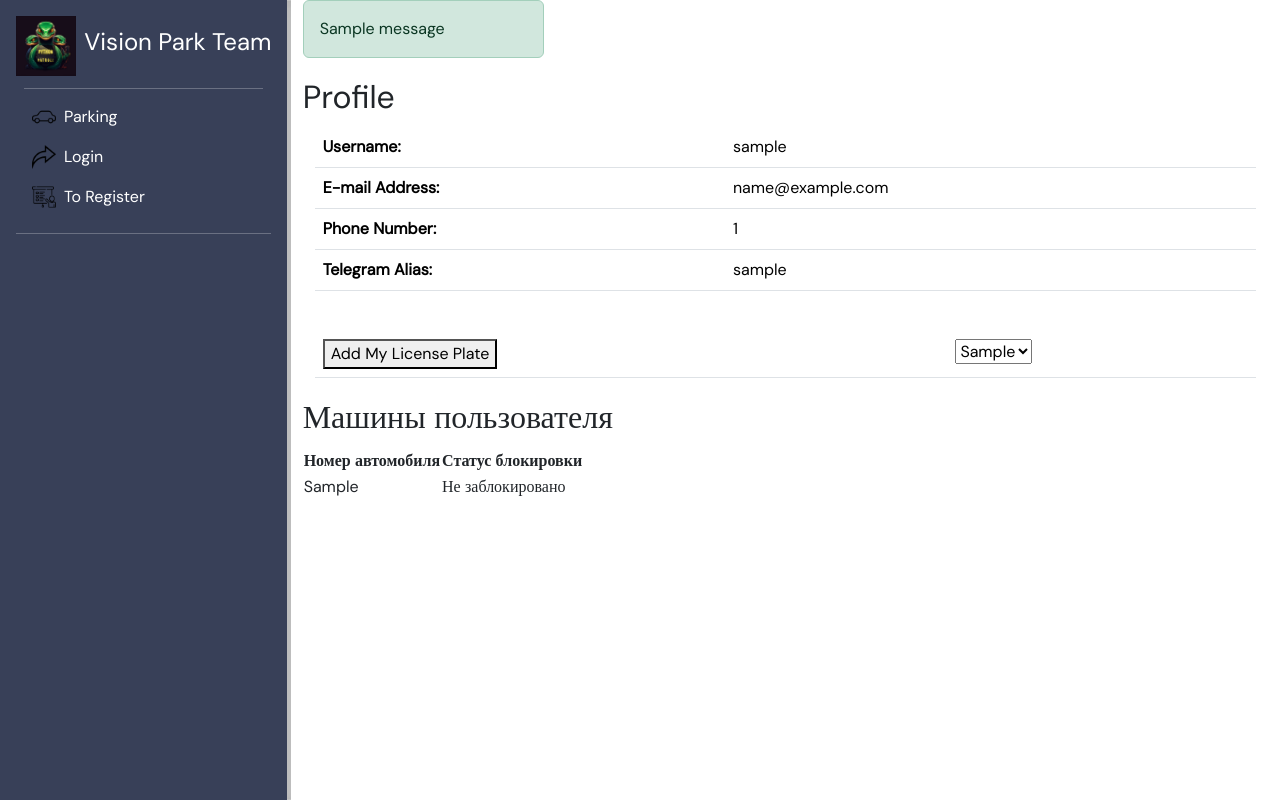
After one commit to Korniev/VisionPark, a Django app: template vision_park/accounts/templates/accounts/profile_add_cars.html in a window 1280 px wide. The commit adds this page. Run offline with Django 5.2, Linux system fonts and the light colour scheme; the template is opened without the code that fills it: most values are stand-ins (such as "Sample title", 1, 10 or a date in 2020); one stand-in notice (Sample message) is shown; some libraries are stand-ins or nearby versions.

Commit message:
Incoming_fnd_Profile

```diff
--- /dev/null
+++ b/vision_park/accounts/templates/accounts/profile_add_cars.html
@@ -0,0 +1,89 @@
+{% extends "vision_park/base.html" %}
+
+{% block content %}
+
+<!-- Виводимо Flash сповіщення-->
+{% if messages %}
+{% for message in messages %}
+<div {% if message.tags %} style="width: 25%;" class="alert alert-{{message.tags}}" {% endif %} role="alert">
+    {{message}}
+</div>
+{% endfor %}
+{% endif %}
+
+<!-- Обробляємо помилки форми які не відносяться до полів -->
+{% if form.errors %}
+<div style="width: 25%;" class="alert alert-danger" role="alert">
+    {{ form.non_field_errors}}
+</div>
+{% endif %}
+
+<h2>Profile</h2>
+  <div class="container" id="photo_result">
+    <table class="table">
+      <tbody>
+        <tr>
+            <th>Username:</th>
+            <td>{{ user_profile.username }}</td>
+        </tr>
+        <tr>
+            <th>E-mail Address:</th>
+            <td>{{ user_profile.email }}</td>
+        </tr>
+        <tr>
+            <th>Phone Number:</th>
+            <td>{{ user_profile.phone_number }}</td>
+        </tr>
+        <tr>
+            <th>Telegram Alias:</th>
+            <td>{{ user_profile.telegram_nickname }}</td>
+        </tr>
+      </tbody>
+    </table>
+    <br>
+    <table class="table">
+      <form method="post" action="{% url 'accounts:profile' %}">
+        {% csrf_token %}
+        <tr>
+            <th><button type="submit">Add My License Plate</button></th>
+            <td>
+              <select name="car_license_plate">
+                {% for car in available_cars %}
+                  <option value="{{ car.license_plate }}">{{ car.license_plate }}</option>
+                {% empty %}
+                  <option value="">Нет доступных машин</option>
+                {% endfor %}
+              </select>
+            </td>
+        </tr>
+      </form>
+    </table>
+  </div>
+
+<h2>Машины пользователя</h2>
+{% if user_cars %}
+  <table>
+    <thead>
+      <tr>
+        <th>Номер автомобиля</th>
+        <th>Статус блокировки</th>
+      </tr>
+    </thead>
+    <tbody>
+      {% for car in user_cars %}
+        <tr>
+          <td>{{ car.license_plate }}</td>
+          <td>{% if car.is_blocked %}Заблокировано{% else %}Не заблокировано{% endif %}</td>
+        </tr>
+      {% empty %}
+        <tr>
+          <td colspan="2">У пользователя нет машин.</td>
+        </tr>
+      {% endfor %}
+    </tbody>
+  </table>
+{% else %}
+  <p>У пользователя нет машин.</p>
+{% endif %}
+
+{% endblock %}
--- a/vision_park/accounts/urls.py
+++ b/vision_park/accounts/urls.py
@@ -7,8 +7,8 @@ app_name = 'accounts'
 urlpatterns = [
     path('register/', views.RegisterView.as_view(), name='register'),
     path('login/', views.LoginView.as_view(), name='login'),
-    path('profile/', views.profile, name='profile'),
-#     path('my-cars/', views.my_cars, name='my_cars'),
+    path('profile/', views.profile_add_car, name='profile'),
+    # path('add_car/', views.profile_add_car, name='add_car'),
 #     path('add-car/', views.add_car, name='add_car'),
 #     path('delete/<int:pk>', views.delete, name='delete'),
 #     path('edit-car/<int:pk>/', views.edit_car, name='edit_car'),
--- a/vision_park/parking_area/models.py
+++ b/vision_park/parking_area/models.py
@@ -7,3 +7,7 @@ class ParkingSpace(models.Model):
 
     def __str__(self):
         return self.number
+
+    @classmethod
+    def get_available_space(cls):
+        return cls.objects.filter(is_occupied=False).first()
--- a/vision_park/recognize/templates/recognize/main.html
+++ b/vision_park/recognize/templates/recognize/main.html
@@ -6,14 +6,14 @@
     <!-- <div class="col-md-4">
             <div class="card bg-primary">
                 <div class="card-body">
-                    <a href="{% url 'recognize:upload' %}" class="btn btn-primary btn-lg btn-block">Upload photo of car</a>
+                    <a href="{% url 'recognize:upload_in' %}" class="btn btn-primary btn-lg btn-block">Upload photo of car</a>
                 </div>
             </div>
         </div> -->
     <div class="col-md-4">
       <!-- <div class="card bg-primary"> -->
         <div class="card-body mx-auto text-center">
-          <a href="{% url 'recognize:upload' %}?type=0" class="btn btn-lg btn-block">
+          <a href="{% url 'recognize:upload_in' %}" class="btn btn-lg btn-block">
             <img style="width: 100%;"
               src="{% static 'recognize/logo-compressed2.jpg' %}"
               title="Upload IN photo of car"
@@ -26,7 +26,7 @@
     <div class="col-md-4">
       <!-- <div class="card bg-success"> -->
         <div class="card-body mx-auto text-center">
-          <a href="{% url 'recognize:upload' %}?type=1" class="btn btn-lg btn-block"
+          <a href="{% url 'recognize:upload_out' %}" class="btn btn-lg btn-block"
             ><img style="width: 100%;"
               src="{% static 'recognize/logo-compressed3.jpg' %}"
               title="Upload OUT photo of car"
--- a/vision_park/recognize/templates/recognize/upload.html
+++ b/vision_park/recognize/templates/recognize/upload.html
@@ -1,5 +1,5 @@
 <!-- photos/templates/upload.html -->
-{% extends "parking/base.html" %} {% block content %} {% if target_type %}
+{% extends "vision_park/base.html" %} {% block content %} {% if target_type %}
 <h1>Upload photo: {{ target_type.desc}}</h1>
 {% else %}
 <h1>Upload photo</h1>
@@ -35,11 +35,11 @@
         <input class="btn btn-primary" type="submit" value="Submit" />
       </li>
       <li class="list-group-item">
-        <a href="{% url 'photos:main' %}" class="btn btn-primary">Back</a>
+        <a href="{% url 'recognize:main' %}" class="btn btn-primary">Back</a>
       </li>
       {% if target_type.desc == "OUT" %}
       <li class="list-group-item">
-        <a href="{% url 'finance:add_pay' %}" class="btn btn-primary">Pay</a>
+        <a href="#" class="btn btn-primary">Pay</a>
       </li>
       {% endif %}
     </ul>
--- a/vision_park/recognize/urls.py
+++ b/vision_park/recognize/urls.py
@@ -7,5 +7,7 @@ urlpatterns = [
     # path("", views.main, name="main"),
     # path("", views.main, name="index"),
     path("main", views.main, name="main"),
-    path("upload", views.upload_file, name="upload"),
+    path("upload_in", views.upload_in, name="upload_in"),
+    path("result_in", views.create_parking_session, name="result_in"),
+    path("upload_out", views.upload_out, name="upload_out"),
 ]
--- /dev/null
+++ b/vision_park/vision_park/static/vision_park/messages.css
@@ -0,0 +1,16 @@
+.messages {
+  list-style-type: none;
+  padding: 0;
+}
+
+.messages li {
+  padding: 10px;
+  margin: 10px 0;
+  border-radius: 5px;
+}
+
+.error {
+  color: #a94442;
+  background-color: #f2dede;
+  border: 1px solid #ebccd1;
+}
--- a/vision_park/vision_park/templates/vision_park/base.html
+++ b/vision_park/vision_park/templates/vision_park/base.html
@@ -20,8 +20,9 @@
     <script src="https://ajax.googleapis.com/ajax/libs/jquery/3.5.1/jquery.min.js"></script>
 
     {% load static %}
+    <link rel="stylesheet" href="{% static 'vision_park/docs.css' %}"/>
+    <link rel="stylesheet" href="{% static 'vision_park/messages.css' %}"/>
     <link rel="stylesheet" href="{% static 'vision_park/styles.css' %}"/>
-    <link rel="stylesheet" href="{% static 'vision_park/docs.css' %}"/>
     <link rel="stylesheet" href="{% static 'vision_park/css/all.min.css' %}"/>
     <link rel="icon" href="{% static 'vision_park/favicon.png' %}"/>
 
@@ -41,37 +42,33 @@
         <ul class="nav nav-pills flex-column">
             <li>
                 <a class="nav-link {% if active_menu == 'parking_area' %}active{% else %}text-white{% endif %}"
-                   href="{% url 'parking_area:parking_area' %}">
-                    <box-icon type='solid' name='parking'></box-icon>
+                    href="{% url 'parking_area:parking_area' %}">
+                    <img src="{% static 'vision_park/1-menu-parking1.png' %}" alt="Parking Icon"
+                         style="width: 24px; height: 24px; float: left; margin-right: 8px;">
                     <span class="nav-item mx-auto">Parking</span>
                 </a>
             </li>
             {% if user.is_authenticated %}
             <li>
-                <a
-                        class="nav-link {% if active_menu == 'accounts' %}active{% else %}text-white{% endif %}"
-                        href="{% url 'accounts:profile' %}"
-                >
-                    <i class="fa-solid fa-user"></i>
+                <a class="nav-link {% if active_menu == 'accounts' %}active{% else %}text-white{% endif %}"
+                    href="{% url 'accounts:profile' %}">
+                    <img src="{% static 'vision_park/6-menu-profile.png' %}" alt="Profile Icon"
+                         style="width: 24px; height: 24px; float: left; margin-right: 8px;">
                     <span class="nav-item">Profile</span>
                 </a>
             </li>
             <li>
-                <a
-                        class="nav-link {% if active_menu == 'finance' %}active{% else %}text-white{% endif %}"
-                        href="#"
-                >
-                    <img src="{% static 'vision_park/3-menu-register.png' %}" alt="Register Icon"
+                <a class="nav-link {% if active_menu == 'finance' %}active{% else %}text-white{% endif %}"
+                    href="#">
+                    <img src="{% static 'vision_park/3-menu-register.png' %}" alt="Finance Icon"
                          style="width: 24px; height: 24px; float: left; margin-right: 8px;">
                     <span class="nav-item">Finance</span>
                 </a>
             </li>
             {% if user.is_superuser %}
             <li>
-                <a
-                        class="nav-link {% if active_menu == 'car_recognize' %}active{% else %}text-white{% endif %}"
-                        href="{% url 'recognize:main' %}"
-                >
+                <a class="nav-link {% if active_menu == 'car_recognize' %}active{% else %}text-white{% endif %}"
+                    href="{% url 'recognize:main' %}">
                     <img src="{% static 'vision_park/4-menu-recognize.png' %}" alt="Recognition Icon"
                          style="width: 24px; height: 24px; float: left; margin-right: 8px;">
                     <span class="nav-item">Car Recognize</span>
@@ -103,33 +100,26 @@
                 <span class="nav-item">Messages</span>
               </a>
             </li>  -->
-
             <li>
-                <a
-                        class="nav-link {% if active_menu == 'logout' %}active{% else %}text-white{% endif %}"
-                        href="{% url 'accounts:logout' %}"
-                >
-                    <i class="fa-solid fa-sign-out"></i>
+                <a class="nav-link {% if active_menu == 'logout' %}active{% else %}text-white{% endif %}"
+                    href="{% url 'accounts:logout' %}">
+                    <img src="{% static 'vision_park/5-menu-logout.png' %}" alt="Logout Icon"
+                         style="width: 24px; height: 24px; float: left; margin-right: 8px;">
                     <span class="nav-item">Logout</span>
                 </a>
             </li>
             {% else %}
             <li>
-                <a
-                        class="nav-link {% if active_menu == 'signin' %}active{% else %}text-white{% endif %}"
-                        href="{% url 'accounts:login' %}"
-                >
+                <a class="nav-link {% if active_menu == 'signin' %}active{% else %}text-white{% endif %}"
+                    href="{% url 'accounts:login' %}">
                     <img src="{% static 'vision_park/2-menu-login.png' %}" alt="Register Icon"
                          style="width: 24px; height: 24px; float: left; margin-right: 8px;">
                     <span class="nav-item">Login</span>
                 </a>
             </li>
-
             <li>
-                <a
-                        class="nav-link {% if active_menu == 'signup' %}active{% else %}text-white{% endif %}"
-                        href="{% url 'accounts:register' %}"
-                >
+                <a class="nav-link {% if active_menu == 'signup' %}active{% else %}text-white{% endif %}"
+                        href="{% url 'accounts:register' %}">
                     <img src="{% static 'vision_park/3-menu-register.png' %}" alt="Register Icon"
                          style="width: 24px; height: 24px; float: left; margin-right: 8px;">
                     <span class="nav-item">To Register</span>
```
Also changed, not shown: vision_park/accounts/models.py (+0 -22 lines), vision_park/accounts/views.py (+24 -4 lines), vision_park/parking_area/parking_space.py (added, +31 -0 lines), vision_park/recognize/forms.py (+13 -0 lines), vision_park/recognize/models.py (+39 -0 lines), vision_park/recognize/templates/recognize/result_in.html (added, +45 -0 lines), vision_park/recognize/templates/recognize/upload_in.html (added, +25 -0 lines), vision_park/recognize/views.py (+82 -6 lines), vision_park/parking_area/migrations/0001_initial.py (added), vision_park/recognize/migrations/0001_initial.py (added), vision_park/recognize/migrations/__init__.py (added), vision_park/vision_park/static/vision_park/6-menu-profile.png (added).
